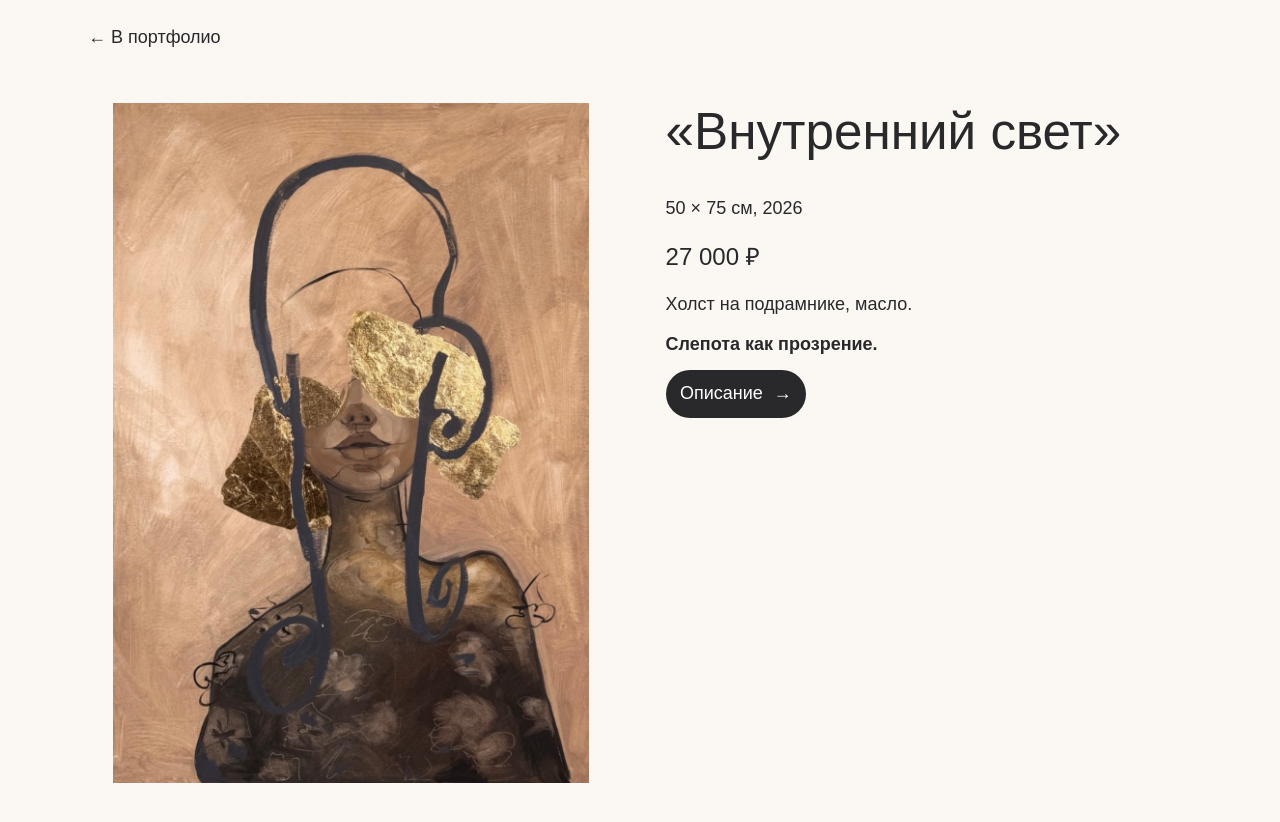
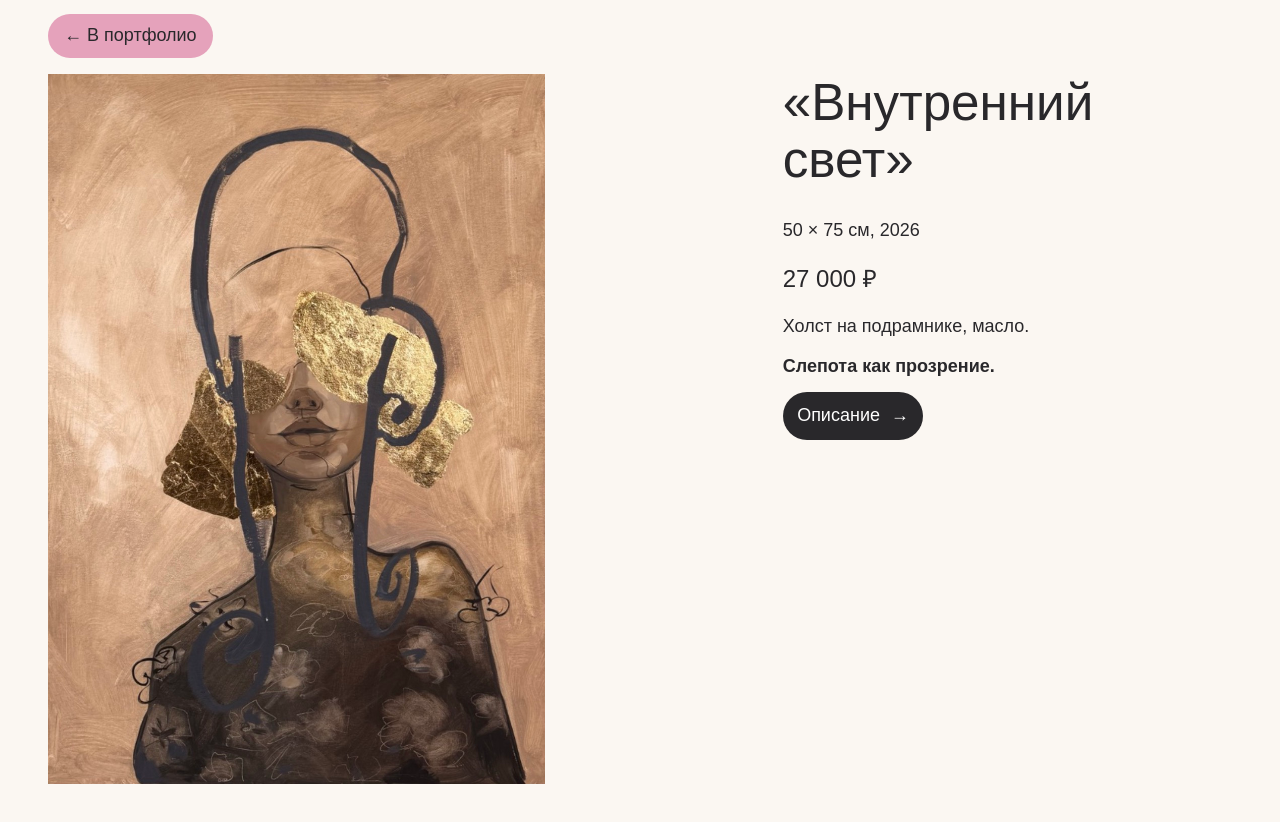
Before and after one commit to dimashparaga123321-tech/dimdim, a plain HTML site: page inner-light.html in a window 1280 px wide. Drawn offline with Linux system fonts and the light colour scheme; a web font is replaced by a local one.

Commit message:
Emphasize artwork and portfolio return

```diff
--- a/inner-light.html
+++ b/inner-light.html
@@ -5,7 +5,7 @@
   <meta name="viewport" content="width=device-width, initial-scale=1" />
   <title>Внутренний свет — Дарья Ненькова</title>
   <link href="https://fonts.googleapis.com/css2?family=Ysabeau:wght@100..500&display=swap" rel="stylesheet" />
-  <link rel="stylesheet" href="styles.css?v=20261125-18" />
+  <link rel="stylesheet" href="styles.css?v=20261125-19" />
 </head>
 <body>
   <main class="artwork-page">
--- a/styles.css
+++ b/styles.css
@@ -76,17 +76,17 @@ button { color: inherit; font: inherit; }
 .artwork-page > img { width: 100%; height: auto; margin: 20px 0 26px; }
 .artwork-page h1 { font-size: clamp(1.9rem, 5vw, 3.2rem); font-weight: 300; line-height: 1.12; }
 .artwork-page .artwork-price { font-size: 1.5rem; font-weight: 500; }
-.artwork-page { max-width: 1200px; display: grid; grid-template-columns: minmax(0, 1fr) minmax(0, 1fr); align-items: start; gap: clamp(12px, 4vw, 56px); }
-.artwork-page > a { grid-column: 1 / -1; justify-self: start; }
-.artwork-page > img { margin: 0; max-height: calc(100svh - 120px); object-fit: contain; object-position: top center; }
+.artwork-page { max-width: 1440px; display: grid; grid-template-columns: minmax(0, 1.55fr) minmax(0, 1fr); align-items: start; column-gap: clamp(12px, 3vw, 48px); row-gap: 16px; padding-top: 14px; }
+.artwork-page > a { grid-area: 1 / 1 / 2 / -1; justify-self: start; display: inline-flex; align-items: center; min-height: 44px; padding: 0 16px; background: var(--rose); border-radius: 999px; color: var(--ink); font-weight: 500; }
+.artwork-page > img { grid-area: 2 / 1; margin: 0; width: 100%; max-height: calc(100svh - 90px); object-fit: contain; object-position: top left; }
 .artwork-page-details > p { margin: .65em 0; }
 .artwork-description summary { display: inline-flex; align-items: center; gap: .6em; padding: .55em .8em; background: var(--ink); color: white; border-radius: 999px; cursor: pointer; font-weight: 500; }
 .artwork-description summary::-webkit-details-marker { display: none; }
 .artwork-description[open] summary span { transform: rotate(90deg); }
-.artwork-page-details { min-width: 0; overflow-wrap: anywhere; }
-.artwork-page-details h1 { margin-top: 0; }
+.artwork-page-details { grid-area: 2 / 2; min-width: 0; overflow-wrap: anywhere; font-weight: 400; }
+.artwork-page-details h1 { margin: 0 0 .55em; }
 @media (max-width: 600px) {
-  .artwork-page { padding-inline: 14px; grid-template-columns: minmax(0, .85fr) minmax(0, 1.15fr); font-size: 1rem; }
+  .artwork-page { padding-inline: 10px; grid-template-columns: minmax(0, 1.1fr) minmax(0, 1fr); font-size: 1rem; }
   .artwork-page h1 { font-size: clamp(1.2rem, 5vw, 1.9rem); font-weight: 400; }
   .artwork-page .artwork-price { font-size: 1.2rem; }
 }
```
Also changed, not shown: between-orbits.html (+1 -1 lines), dog-temptation.html (+1 -1 lines), dream-hounds.html (+1 -1 lines), family-breakfast.html (+1 -1 lines), in-the-flow-of-pink.html (+1 -1 lines), lady-with-character.html (+1 -1 lines), silence-within.html (+1 -1 lines), warm-mystery.html (+1 -1 lines).
